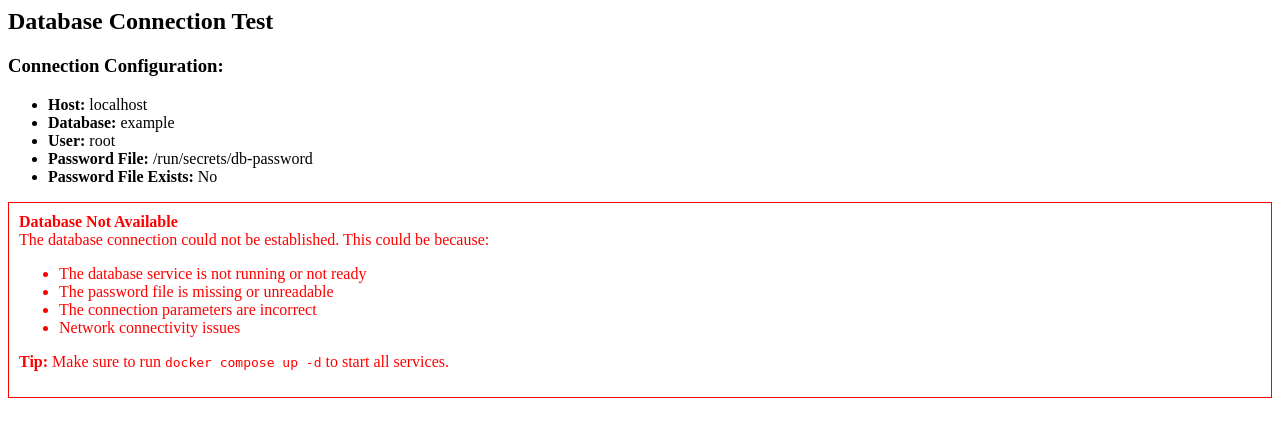
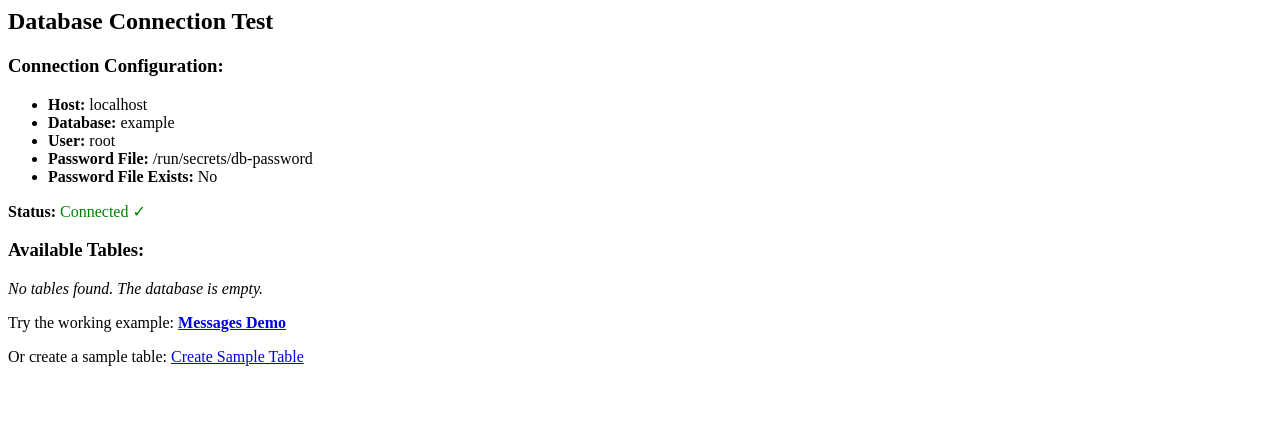
Before and after one commit to SonixDev131/hello-php, a PHP site: page /database in a window 1280 px wide. Shown: the top 437 px of the page. Run offline with PHP 8.4, Linux system fonts and the light colour scheme.

Commit message:
Integrate working database connection code into template structure
- Replace complex Database class with simplified version using getenv()
- Use the proven database connection approach from working code
- Add MessagesController and MessagesService implementing the working logic
- Add new /messages route that demonstrates functional database operations
- Update DatabaseService to use simpler error handling with getenv()
- Add comprehensive tests for new Messages functionality
- Update home page to highlight working Messages demo
- Remove retry logic in favor of simpler, proven approach

The Messages demo now implements the exact database connection
pattern that was confirmed working, integrated into the clean
template structure.

```diff
--- a/public/index.php
+++ b/public/index.php
@@ -46,6 +46,18 @@ switch ($path) {
         $controller->createSample();
         break;
 
+    case '/messages':
+        require_once SRC_PATH . '/Controllers/MessagesController.php';
+        $controller = new MessagesController();
+        $controller->index();
+        break;
+
+    case '/messages/clear':
+        require_once SRC_PATH . '/Controllers/MessagesController.php';
+        $controller = new MessagesController();
+        $controller->clear();
+        break;
+
     default:
         http_response_code(404);
         echo "404 - Page not found";
--- a/src/Config/Database.php
+++ b/src/Config/Database.php
@@ -3,10 +3,8 @@
 class Database
 {
     private static $connection = null;
-    private static $connectionAttempts = 0;
-    private static $maxAttempts = 5;
 
-    public static function getConnection(): ?PDO
+    public static function getConnection(): PDO
     {
         if (self::$connection === null) {
             self::$connection = self::createConnection();
@@ -15,60 +13,27 @@ class Database
         return self::$connection;
     }
 
-    private static function createConnection(): ?PDO
+    private static function createConnection(): PDO
     {
-        $passwordFile = $_SERVER['PASSWORD_FILE_PATH'] ?? '/run/secrets/db-password';
-        $host = $_SERVER['DB_HOST'] ?? 'localhost';
-        $dbname = $_SERVER['DB_NAME'] ?? 'example';
-        $username = $_SERVER['DB_USER'] ?? 'root';
+        // Read the database connection parameters from environment variables
+        $db_host = getenv('DB_HOST');
+        $db_name = getenv('DB_NAME');
+        $db_user = getenv('DB_USER');
 
-        // Try to read password file
-        if (!file_exists($passwordFile)) {
-            error_log("Database password file not found: $passwordFile");
-            return null;
-        }
+        // Read the password file path from an environment variable
+        $password_file_path = getenv('PASSWORD_FILE_PATH');
 
-        $password = file_get_contents($passwordFile);
-        if ($password === false) {
-            error_log("Could not read database password from file: $passwordFile");
-            return null;
-        }
-        $password = trim($password);
+        // Read the password from the file
+        $db_pass = trim(file_get_contents($password_file_path));
 
-        $dsn = "mysql:host=$host;dbname=$dbname;charset=utf8mb4";
+        // Create a new PDO instance
+        $db_handle = new PDO("mysql:host=$db_host;dbname=$db_name", $db_user, $db_pass);
 
-        // Retry connection with backoff
-        while (self::$connectionAttempts < self::$maxAttempts) {
-            try {
-                self::$connectionAttempts++;
+        // Set PDO attributes
+        $db_handle->setAttribute(PDO::ATTR_ERRMODE, PDO::ERRMODE_EXCEPTION);
+        $db_handle->setAttribute(PDO::ATTR_DEFAULT_FETCH_MODE, PDO::FETCH_ASSOC);
 
-                $connection = new PDO($dsn, $username, $password, [
-                    PDO::ATTR_ERRMODE => PDO::ERRMODE_EXCEPTION,
-                    PDO::ATTR_DEFAULT_FETCH_MODE => PDO::FETCH_ASSOC,
-                    PDO::ATTR_TIMEOUT => 5,
-                ]);
-
-                // Test the connection
-                $connection->query('SELECT 1');
-
-                error_log("Database connected successfully after " . self::$connectionAttempts . " attempts");
-                return $connection;
-
-            } catch (PDOException $e) {
-                error_log("Database connection attempt " . self::$connectionAttempts . " failed: " . $e->getMessage());
-
-                if (self::$connectionAttempts >= self::$maxAttempts) {
-                    error_log("Max database connection attempts reached");
-                    break;
-                }
-
-                // Wait before retry (exponential backoff)
-                $waitTime = pow(2, self::$connectionAttempts - 1);
-                sleep($waitTime);
-            }
-        }
-
-        return null;
+        return $db_handle;
     }
 
     public static function isConnected(): bool
@@ -79,6 +44,5 @@ class Database
     public static function resetConnection(): void
     {
         self::$connection = null;
-        self::$connectionAttempts = 0;
     }
 }
--- a/src/Controllers/DatabaseController.php
+++ b/src/Controllers/DatabaseController.php
@@ -26,10 +26,15 @@ class DatabaseController
         echo "<li><strong>Password File Exists:</strong> " . (file_exists($connectionInfo['password_file']) ? 'Yes' : 'No') . "</li>";
         echo "</ul>";
 
-        if (!$this->databaseService->isAvailable()) {
+        try {
+            $result = $this->databaseService->testConnection();
+            echo "<p><strong>Status:</strong> <span style='color: " . ($result ? 'green' : 'red') . "'>";
+            echo ($result ? 'Connected ✓' : 'Failed ✗') . "</span></p>";
+        } catch (Exception $e) {
             echo "<div style='color: red; padding: 10px; border: 1px solid red; margin: 10px 0;'>";
-            echo "<strong>Database Not Available</strong><br>";
-            echo "The database connection could not be established. This could be because:<br>";
+            echo "<strong>Database Connection Error</strong><br>";
+            echo "Error: " . htmlspecialchars($e->getMessage()) . "<br><br>";
+            echo "This could be because:<br>";
             echo "<ul>";
             echo "<li>The database service is not running or not ready</li>";
             echo "<li>The password file is missing or unreadable</li>";
@@ -41,17 +46,14 @@ class DatabaseController
             return;
         }
 
-        $result = $this->databaseService->testConnection();
-        echo "<p><strong>Status:</strong> <span style='color: " . ($result ? 'green' : 'red') . "'>";
-        echo ($result ? 'Connected ✓' : 'Failed ✗') . "</span></p>";
-
         if ($result) {
             echo "<h3>Available Tables:</h3>";
             $tables = $this->databaseService->listTables();
 
             if (empty($tables)) {
                 echo "<p><em>No tables found. The database is empty.</em></p>";
-                echo "<p>You can create a sample table by visiting: <a href='/database/create-sample'>/database/create-sample</a></p>";
+                echo "<p>Try the working example: <a href='/messages'><strong>Messages Demo</strong></a></p>";
+                echo "<p>Or create a sample table: <a href='/database/create-sample'>Create Sample Table</a></p>";
             } else {
                 echo "<ul>";
                 foreach ($tables as $table) {
@@ -66,18 +68,16 @@ class DatabaseController
     {
         echo "<h2>Create Sample Table</h2>";
 
-        if (!$this->databaseService->isAvailable()) {
-            echo "<p style='color: red;'>Database is not available. Cannot create table.</p>";
-            echo "<p><a href='/database'>← Back to Database Test</a></p>";
-            return;
-        }
+        try {
+            $result = $this->databaseService->createSampleTable();
 
-        $result = $this->databaseService->createSampleTable();
-
-        if ($result) {
-            echo "<p style='color: green;'>Sample table created successfully! ✓</p>";
-        } else {
-            echo "<p style='color: red;'>Failed to create sample table. ✗</p>";
+            if ($result) {
+                echo "<p style='color: green;'>Sample table created successfully! ✓</p>";
+            } else {
+                echo "<p style='color: red;'>Failed to create sample table. ✗</p>";
+            }
+        } catch (Exception $e) {
+            echo "<p style='color: red;'>Error creating sample table: " . htmlspecialchars($e->getMessage()) . "</p>";
         }
 
         echo "<p><a href='/database'>← Back to Database Test</a></p>";
--- a/src/Controllers/HomeController.php
+++ b/src/Controllers/HomeController.php
@@ -10,6 +10,7 @@ class HomeController
         echo "<li><a href='/hello'>Hello World</a></li>";
         echo "<li><a href='/database'>Database Test</a></li>";
         echo "<li><a href='/database/create-sample'>Create Sample Table</a></li>";
+        echo "<li><a href='/messages'><strong>Messages Demo</strong> (Working Database Code)</a></li>";
         echo "</ul>";
 
         echo "<h2>Project Structure</h2>";
--- a/src/Services/DatabaseService.php
+++ b/src/Services/DatabaseService.php
@@ -13,19 +13,19 @@ class DatabaseService
 
     public function isAvailable(): bool
     {
-        return $this->pdo !== null && Database::isConnected();
+        try {
+            return $this->pdo !== null;
+        } catch (Exception $e) {
+            return false;
+        }
     }
 
     public function testConnection(): bool
     {
-        if (!$this->isAvailable()) {
-            return false;
-        }
-
         try {
             $stmt = $this->pdo->query('SELECT 1');
             return $stmt !== false;
-        } catch (PDOException $e) {
+        } catch (Exception $e) {
             error_log("Database connection test failed: " . $e->getMessage());
             return false;
         }
@@ -33,14 +33,10 @@ class DatabaseService
 
     public function listTables(): array
     {
-        if (!$this->isAvailable()) {
-            return [];
-        }
-
         try {
             $stmt = $this->pdo->query('SHOW TABLES');
             return $stmt->fetchAll(PDO::FETCH_COLUMN);
-        } catch (PDOException $e) {
+        } catch (Exception $e) {
             error_log("Failed to list tables: " . $e->getMessage());
             return [];
         }
@@ -48,10 +44,6 @@ class DatabaseService
 
     public function createSampleTable(): bool
     {
-        if (!$this->isAvailable()) {
-            return false;
-        }
-
         try {
             $sql = "CREATE TABLE IF NOT EXISTS sample_table (
                 id INT AUTO_INCREMENT PRIMARY KEY,
@@ -61,7 +53,7 @@ class DatabaseService
 
             $this->pdo->exec($sql);
             return true;
-        } catch (PDOException $e) {
+        } catch (Exception $e) {
             error_log("Failed to create sample table: " . $e->getMessage());
             return false;
         }
@@ -71,10 +63,10 @@ class DatabaseService
     {
         return [
             'available' => $this->isAvailable(),
-            'host' => $_SERVER['DB_HOST'] ?? 'localhost',
-            'database' => $_SERVER['DB_NAME'] ?? 'example',
-            'user' => $_SERVER['DB_USER'] ?? 'root',
-            'password_file' => $_SERVER['PASSWORD_FILE_PATH'] ?? '/run/secrets/db-password'
+            'host' => getenv('DB_HOST') ?: 'localhost',
+            'database' => getenv('DB_NAME') ?: 'example',
+            'user' => getenv('DB_USER') ?: 'root',
+            'password_file' => getenv('PASSWORD_FILE_PATH') ?: '/run/secrets/db-password'
         ];
     }
 }
```
Also changed, not shown: src/Controllers/MessagesController.php (added, +54 -0 lines), src/Services/MessagesService.php (added, +60 -0 lines), tests/MessagesControllerTest.php (added, +23 -0 lines), tests/MessagesServiceTest.php (added, +23 -0 lines).
